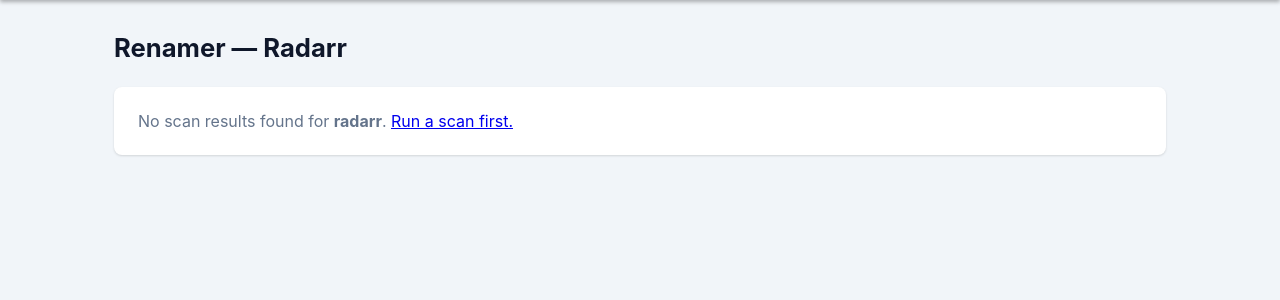
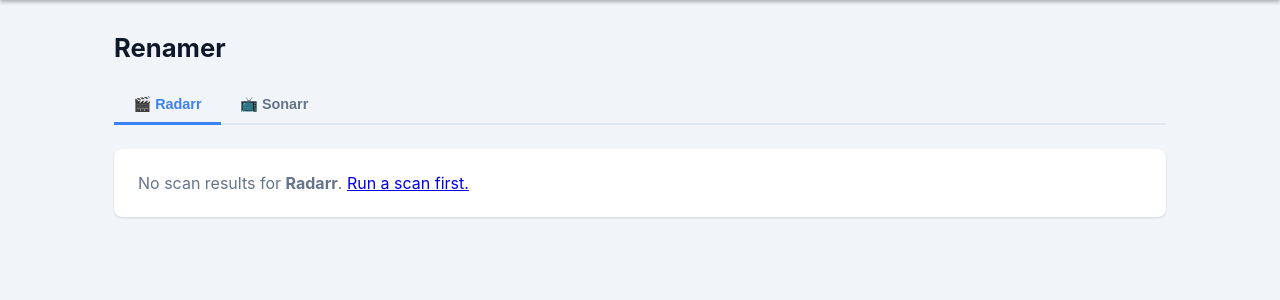
Before and after one commit to Beejeex/librarian, a FastAPI app: page /review in a window 1280 px wide. Shown: the part 56-356 px from the top of the page. Run offline with FastAPI, Linux system fonts and the light colour scheme.

Commit message:
feat: Renamer dual-source tabs, clean tab styling, remove Tracker Logs btn

```diff
--- a/app/routers/ui.py
+++ b/app/routers/ui.py
@@ -90,40 +90,45 @@ async def review(
     session: Session = Depends(get_session),
 ):
     """
-    Render the review page: mismatch table with approve/skip toggles.
-
-    Defaults to showing the latest scan run for the given source.
+    Render the review page: tabs for Radarr and Sonarr mismatches side by side.
+    The `source` query param pre-selects the active tab.
     """
     config = get_config(session)
 
-    scan_run = session.exec(
-        select(ScanRun)
-        .where(ScanRun.source == source)
-        .order_by(ScanRun.id.desc())  # type: ignore[arg-type]
-        .limit(1)
-    ).first()
+    def _scan_data(src: str) -> tuple:
+        run = session.exec(
+            select(ScanRun)
+            .where(ScanRun.source == src)
+            .order_by(ScanRun.id.desc())  # type: ignore[arg-type]
+            .limit(1)
+        ).first()
+        items: list[RenameItem] = []
+        if run:
+            items = list(
+                session.exec(
+                    select(RenameItem)
+                    .where(
+                        RenameItem.scan_run_id == run.id,
+                        RenameItem.status.in_(("pending", "approved", "skipped")),  # type: ignore[attr-defined]
+                    )
+                    .order_by(RenameItem.id)  # type: ignore[arg-type]
+                ).all()
+            )
+        return run, items
 
-    items: list[RenameItem] = []
-    if scan_run:
-        items = list(
-            session.exec(
-                select(RenameItem)
-                .where(
-                    RenameItem.scan_run_id == scan_run.id,
-                    RenameItem.status.in_(("pending", "approved", "skipped")),  # type: ignore[attr-defined]
-                )
-                .order_by(RenameItem.id)  # type: ignore[arg-type]
-            ).all()
-        )
+    radarr_run, radarr_items = _scan_data("radarr")
+    sonarr_run, sonarr_items = _scan_data("sonarr")
 
     templates = get_templates()
     return templates.TemplateResponse(
         "review.html",
         {
             "request": request,
-            "source": source,
-            "scan_run": scan_run,
-            "items": items,
+            "active_source": source if source in ("radarr", "sonarr") else "radarr",
+            "radarr_run": radarr_run,
+            "radarr_items": radarr_items,
+            "sonarr_run": sonarr_run,
+            "sonarr_items": sonarr_items,
             "batch_size": config.batch_size,
         },
     )
--- a/app/templates/base.html
+++ b/app/templates/base.html
@@ -156,6 +156,30 @@
     .alert-success { background: #d1fae5; color: #065f46; border: 1px solid #a7f3d0; }
     .alert-error   { background: #fee2e2; color: #991b1b; border: 1px solid #fecaca; }
 
+    /* ── Tabs ── */
+    .tab-nav {
+      display: flex;
+      border-bottom: 2px solid #e2e8f0;
+      margin-bottom: 1.5rem;
+      gap: 0;
+    }
+    .tab-btn {
+      background: none;
+      border: none;
+      border-bottom: 3px solid transparent;
+      margin-bottom: -2px;
+      padding: .55rem 1.2rem;
+      font-size: .9rem;
+      font-weight: 600;
+      cursor: pointer;
+      color: #64748b;
+      transition: color .15s, border-color .15s;
+      white-space: nowrap;
+    }
+    .tab-btn:hover { color: #1e293b; }
+    .tab-btn.tab-active { color: #3b82f6; border-bottom-color: #3b82f6; }
+    .tab-btn.tab-danger.tab-active { color: #ef4444; border-bottom-color: #ef4444; }
+
     /* ── Code / log ── */
     .log-box {
       background: #0f172a;
--- a/app/templates/review.html
+++ b/app/templates/review.html
@@ -2,11 +2,13 @@
 {% block title %}Librarian — Renamer{% endblock %}
 
 {% block content %}
-<h1>Renamer — {{ source | capitalize }}</h1>
+<h1>Renamer</h1>
 
+{# Reusable macro for one source's panel #}
+{% macro source_panel(label, icon, src_key, scan_run, items, batch_size) %}
 {% if not scan_run %}
 <div class="card">
-  <p style="color:#64748b;">No scan results found for <strong>{{ source }}</strong>. <a href="/">Run a scan first.</a></p>
+  <p style="color:#64748b;">No scan results for <strong>{{ label }}</strong>. <a href="/">Run a scan first.</a></p>
 </div>
 {% elif scan_run.status == "scanning" %}
 <div class="card" x-data="{}" x-init="setTimeout(() => location.reload(), 2000)">
@@ -14,19 +16,16 @@
 </div>
 {% elif items | length == 0 %}
 <div class="card">
-  <div class="alert alert-success">Everything looks good — no folder mismatches found.</div>
-  <a href="/" class="btn btn-ghost">Back to Dashboard</a>
+  <div class="alert alert-success">{{ icon }} {{ label }} — no folder mismatches found.</div>
 </div>
 {% else %}
-
 <div x-data="{
   batchSize: {{ batch_size }},
   scanRunId: {{ scan_run.id }},
   applying: false,
   async approveAll() {
     await fetch('/api/items/approve-all', {
-      method: 'POST',
-      headers: {'Content-Type': 'application/json'},
+      method: 'POST', headers: {'Content-Type': 'application/json'},
       body: JSON.stringify({scan_run_id: this.scanRunId})
     });
     location.reload();
@@ -34,37 +33,28 @@
   async startApply() {
     this.applying = true;
     await fetch('/api/apply', {
-      method: 'POST',
-      headers: {'Content-Type': 'application/json'},
+      method: 'POST', headers: {'Content-Type': 'application/json'},
       body: JSON.stringify({scan_run_id: this.scanRunId, batch_size: this.batchSize})
     });
     window.location = '/apply?scan_run_id=' + this.scanRunId + '&batch_size=' + this.batchSize;
   }
 }">
-
-  <div class="card" style="display:flex; align-items:center; gap:1rem; flex-wrap:wrap; padding:1rem 1.5rem;">
-    <span style="font-size:0.875rem; color:#64748b;">
+  <div class="card" style="display:flex;align-items:center;gap:1rem;flex-wrap:wrap;padding:1rem 1.5rem;">
+    <span style="font-size:.875rem;color:#64748b;">
       <strong>{{ items | length }}</strong> item(s) &nbsp;·&nbsp;
       <strong>{{ items | selectattr('status','eq','approved') | list | length }}</strong> approved
     </span>
-
-    <div style="display:flex; align-items:center; gap:8px; margin-left:auto;">
-      <label style="font-size:0.875rem; font-weight:600; margin:0;">Batch size:</label>
+    <div style="display:flex;align-items:center;gap:8px;margin-left:auto;">
+      <label style="font-size:.875rem;font-weight:600;margin:0;">Batch:</label>
       <input type="number" x-model.number="batchSize" min="1" max="500"
-             style="width:80px; padding:6px 10px; border:1px solid #d1d5db; border-radius:6px; font-size:0.875rem;">
+             style="width:72px;padding:6px 10px;border:1px solid #d1d5db;border-radius:6px;font-size:.875rem;">
     </div>
-
     <button class="btn btn-ghost" @click="approveAll()">Approve All</button>
-
-    <button class="btn btn-success"
-      :disabled="applying"
-      @click="startApply()">
-      <span x-show="!applying">Apply</span>
-      <span x-show="applying">Starting…</span>
+    <button class="btn btn-success" :disabled="applying" @click="startApply()">
+      <span x-show="!applying">Apply</span><span x-show="applying">Starting…</span>
     </button>
   </div>
-
-  <div class="card" style="padding:0; overflow:hidden;">
+  <div class="card" style="padding:0;overflow:hidden;">
     <table>
       <thead>
         <tr>
@@ -77,50 +67,53 @@
       </thead>
       <tbody>
         {% for item in items %}
-        <tr id="row-{{ item.id }}"
+        <tr id="row-{{ item.id }}-{{ src_key }}"
             x-data="{ status: '{{ item.status }}' }"
             :style="status === 'skipped' ? 'opacity:0.45' : ''">
-          <td style="font-family:monospace; font-size:0.8rem; word-break:break-all;">{{ item.current_folder }}</td>
-          <td style="font-family:monospace; font-size:0.8rem; word-break:break-all; color:#0f172a; font-weight:500;">{{ item.expected_folder }}</td>
+          <td style="font-family:monospace;font-size:.8rem;word-break:break-all;">{{ item.current_folder }}</td>
+          <td style="font-family:monospace;font-size:.8rem;word-break:break-all;color:#0f172a;font-weight:500;">{{ item.expected_folder }}</td>
           <td>
             {% set sc = item.disk_scenario %}
             {% if sc == 'rename' %}
-              <span title="Disk rename + arr update" style="display:inline-block; padding:2px 8px; border-radius:4px; font-size:0.75rem; font-weight:600; background:#dbeafe; color:#1d4ed8;">rename</span>
+              <span title="Disk rename + arr update" style="display:inline-block;padding:2px 8px;border-radius:4px;font-size:.75rem;font-weight:600;background:#dbeafe;color:#1d4ed8;">rename</span>
             {% elif sc == 'arr_only' %}
-              <span title="Folder already correct on disk — arr path update only" style="display:inline-block; padding:2px 8px; border-radius:4px; font-size:0.75rem; font-weight:600; background:#dcfce7; color:#16a34a;">arr only</span>
+              <span title="Folder already correct on disk — arr path update only" style="display:inline-block;padding:2px 8px;border-radius:4px;font-size:.75rem;font-weight:600;background:#dcfce7;color:#16a34a;">arr only</span>
             {% elif sc == 'collision' %}
-              <span title="Both folders exist on disk — resolve manually before approving" style="display:inline-block; padding:2px 8px; border-radius:4px; font-size:0.75rem; font-weight:600; background:#fee2e2; color:#dc2626;">⚠ collision</span>
+              <span title="Both folders exist — resolve manually" style="display:inline-block;padding:2px 8px;border-radius:4px;font-size:.75rem;font-weight:600;background:#fee2e2;color:#dc2626;">⚠ collision</span>
             {% elif sc == 'missing' %}
-              <span title="Source folder not found on disk" style="display:inline-block; padding:2px 8px; border-radius:4px; font-size:0.75rem; font-weight:600; background:#fef9c3; color:#92400e;">missing</span>
+              <span title="Source folder not found on disk" style="display:inline-block;padding:2px 8px;border-radius:4px;font-size:.75rem;font-weight:600;background:#fef9c3;color:#92400e;">missing</span>
             {% else %}
-              <span style="display:inline-block; padding:2px 8px; border-radius:4px; font-size:0.75rem; color:#94a3b8;">—</span>
+              <span style="display:inline-block;padding:2px 8px;border-radius:4px;font-size:.75rem;color:#94a3b8;">—</span>
             {% endif %}
           </td>
-          <td>
-            <span class="badge"
-              :class="'badge-' + status"
-              x-text="status"></span>
-          </td>
+          <td><span class="badge" :class="'badge-' + status" x-text="status"></span></td>
           <td style="white-space:nowrap;">
-            <button class="btn btn-ghost" style="padding:4px 10px; font-size:0.8rem;"
-              x-show="status !== 'approved'"
-              @click="
-                fetch('/api/items/{{ item.id }}/approve', {method:'POST'})
-                  .then(() => { status = 'approved'; });
-              ">Approve</button>
-            <button class="btn btn-ghost" style="padding:4px 10px; font-size:0.8rem; color:#ef4444;"
-              x-show="status !== 'skipped'"
-              @click="
-                fetch('/api/items/{{ item.id }}/skip', {method:'POST'})
-                  .then(() => { status = 'skipped'; });
-              ">Skip</button>
+            <button class="btn btn-ghost" style="padding:4px 10px;font-size:.8rem;" x-show="status !== 'approved'"
+              @click="fetch('/api/items/{{ item.id }}/approve',{method:'POST'}).then(()=>{status='approved';})">Approve</button>
+            <button class="btn btn-ghost" style="padding:4px 10px;font-size:.8rem;color:#ef4444;" x-show="status !== 'skipped'"
+              @click="fetch('/api/items/{{ item.id }}/skip',{method:'POST'}).then(()=>{status='skipped';})">Skip</button>
           </td>
         </tr>
         {% endfor %}
       </tbody>
     </table>
   </div>
-
 </div>
 {% endif %}
+{% endmacro %}
+
+{# ── Tab bar ── #}
+<div x-data="{ tab: '{{ active_source }}' }">
+  <div class="tab-nav">
+    <button type="button" class="tab-btn" :class="tab==='radarr' ? 'tab-active' : ''" @click="tab='radarr'">🎬 Radarr</button>
+    <button type="button" class="tab-btn" :class="tab==='sonarr' ? 'tab-active' : ''" @click="tab='sonarr'">📺 Sonarr</button>
+  </div>
+
+  <div x-show="tab === 'radarr'">
+    {{ source_panel('Radarr', '🎬', 'radarr', radarr_run, radarr_items, batch_size) }}
+  </div>
+  <div x-show="tab === 'sonarr'">
+    {{ source_panel('Sonarr', '📺', 'sonarr', sonarr_run, sonarr_items, batch_size) }}
+  </div>
+</div>
 {% endblock %}
--- a/app/templates/tracker_dashboard.html
+++ b/app/templates/tracker_dashboard.html
@@ -6,7 +6,6 @@
   <h1 style="margin:0">🗂 Tracker</h1>
   <div style="display:flex;gap:.75rem;align-items:center">
     <a href="/tracker/items" class="btn btn-ghost">All Items</a>
-    <a href="/tracker/logs" class="btn btn-ghost">Logs</a>
     <form method="post" action="/tracker/poll" style="margin:0">
       <button type="submit" class="btn btn-primary">Poll Now</button>
     </form>
```
Also changed, not shown: app/templates/logs.html (+3 -13 lines), app/templates/settings.html (+5 -25 lines).
